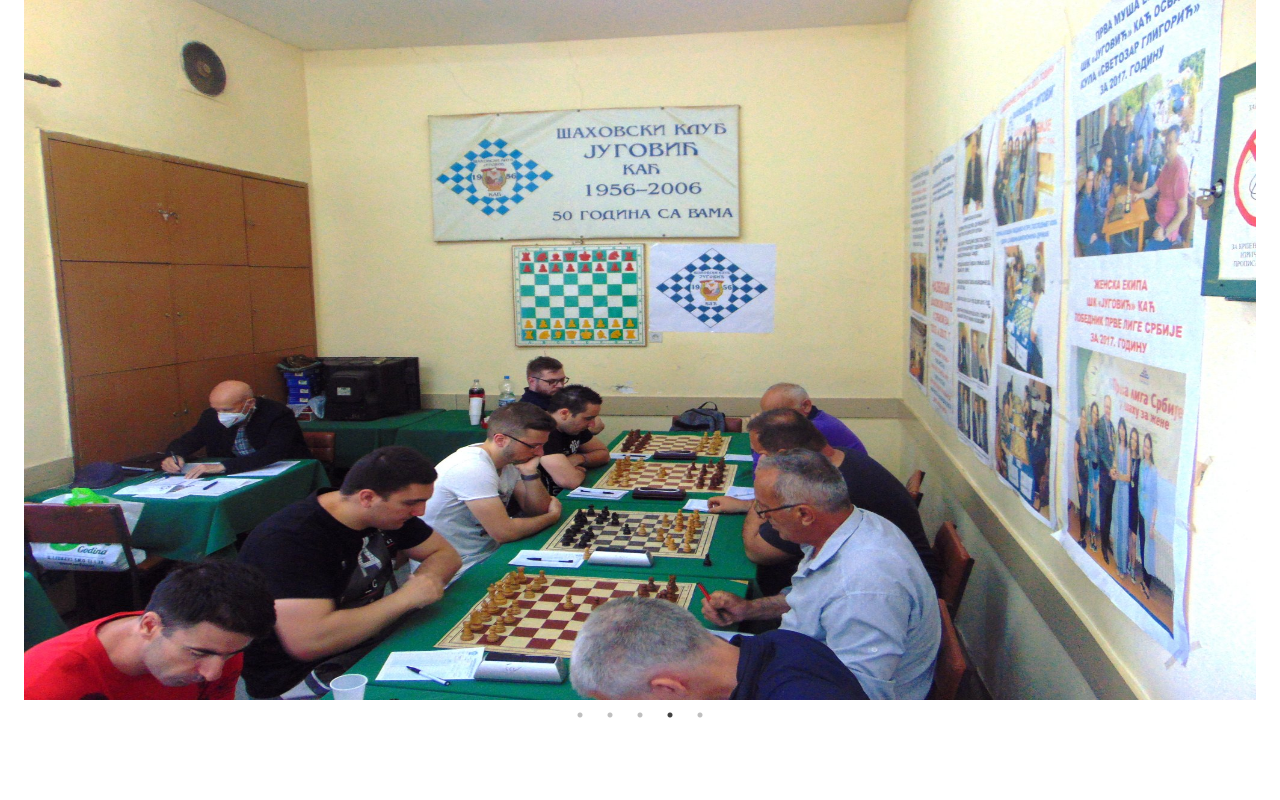
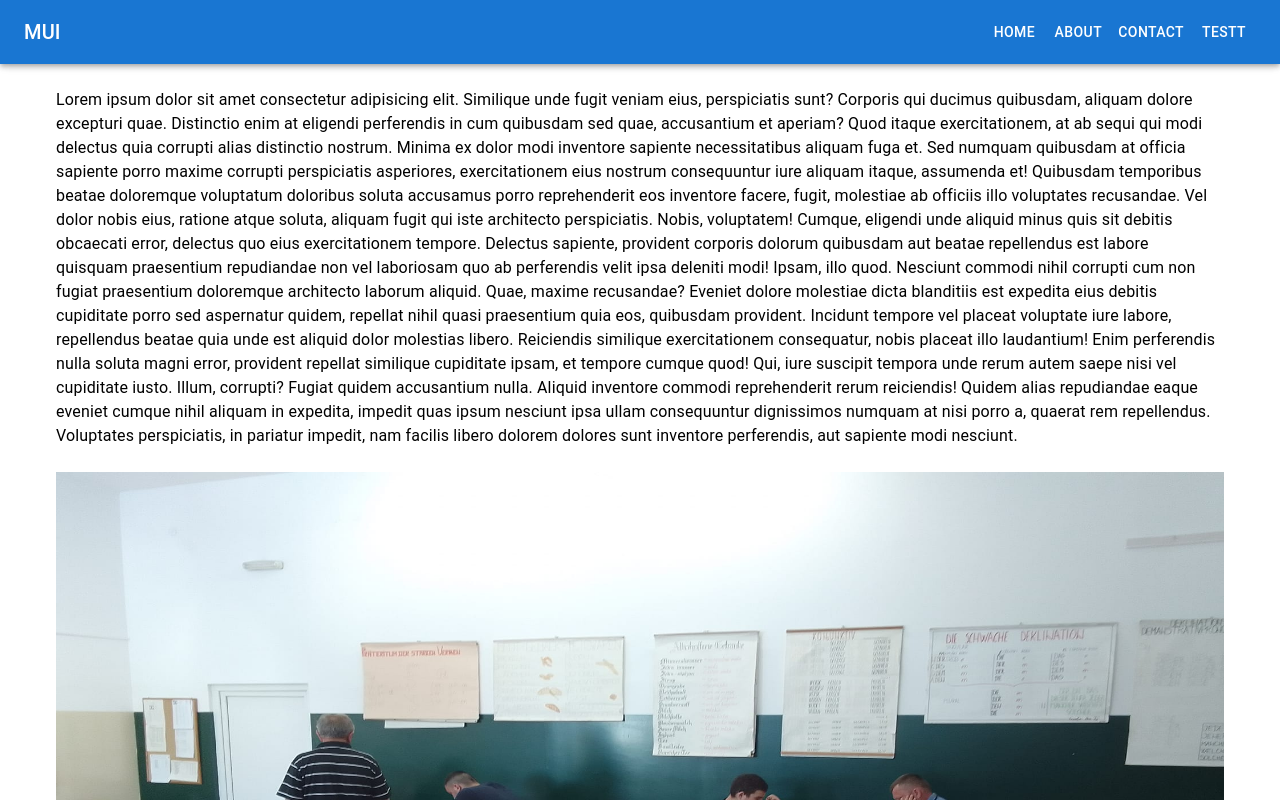
Before and after one commit to milanm98/chess-club-website, a Next.js app: page / in a window 1280 px wide. Shown: the top 800 px of the page. Built offline with nearby package versions, Linux system fonts and the light colour scheme.

Commit message:
[feat]:Implement navbar first version

```diff
--- /dev/null
+++ b/components/Navbar/index.tsx
@@ -0,0 +1,146 @@
+import AppBar from '@mui/material/AppBar'
+import Box from '@mui/material/Box'
+import Divider from '@mui/material/Divider'
+import Drawer from '@mui/material/Drawer'
+import IconButton from '@mui/material/IconButton'
+import List from '@mui/material/List'
+import ListItem from '@mui/material/ListItem'
+import ListItemButton from '@mui/material/ListItemButton'
+import ListItemText from '@mui/material/ListItemText'
+import MenuIcon from '@mui/icons-material/Menu'
+import Toolbar from '@mui/material/Toolbar'
+import Typography from '@mui/material/Typography'
+import Button from '@mui/material/Button'
+import { useState } from 'react'
+interface Props {
+  /**
+   * Injected by the documentation to work in an iframe.
+   * You won't need it on your project.
+   */
+  window?: () => Window
+}
+
+const drawerWidth = 240
+const navItems = ['Home', 'About', 'Contact', 'testt']
+
+export default function Navbar(props: Props) {
+  const { window } = props
+  const [mobileOpen, setMobileOpen] = useState(false)
+
+  const handleDrawerToggle = () => {
+    setMobileOpen(!mobileOpen)
+  }
+
+  const drawer = (
+    <Box onClick={handleDrawerToggle} sx={{ textAlign: 'center' }}>
+      <Typography variant="h6" sx={{ my: 2 }}>
+        MUI
+      </Typography>
+      <Divider />
+      <List>
+        {navItems.map((item) => (
+          <ListItem key={item} disablePadding>
+            <ListItemButton sx={{ textAlign: 'center' }}>
+              <ListItemText primary={item} />
+            </ListItemButton>
+          </ListItem>
+        ))}
+      </List>
+    </Box>
+  )
+
+  const container =
+    window !== undefined ? () => window().document.body : undefined
+
+  return (
+    <Box sx={{ display: 'flex' }}>
+      <AppBar component="nav">
+        <Toolbar>
+          <IconButton
+            color="inherit"
+            aria-label="open drawer"
+            edge="start"
+            onClick={handleDrawerToggle}
+            sx={{ mr: 2, display: { sm: 'none' } }}
+          >
+            <MenuIcon />
+          </IconButton>
+          <Typography
+            variant="h6"
+            component="div"
+            sx={{ flexGrow: 1, display: { xs: 'none', sm: 'block' } }}
+          >
+            MUI
+          </Typography>
+          <Box sx={{ display: { xs: 'none', sm: 'block' } }}>
+            {navItems.map((item) => (
+              <Button key={item} sx={{ color: '#fff' }}>
+                {item}
+              </Button>
+            ))}
+          </Box>
+        </Toolbar>
+      </AppBar>
+      <Box component="nav">
+        <Drawer
+          container={container}
+          variant="temporary"
+          open={mobileOpen}
+          onClose={handleDrawerToggle}
+          ModalProps={{
+            keepMounted: true, // Better open performance on mobile.
+          }}
+          sx={{
+            display: { xs: 'block', sm: 'none' },
+            '& .MuiDrawer-paper': {
+              boxSizing: 'border-box',
+              width: drawerWidth,
+            },
+          }}
+        >
+          {drawer}
+        </Drawer>
+      </Box>
+      <Box component="main" sx={{ p: 3 }}>
+        <Toolbar />
+        <Typography>
+          Lorem ipsum dolor sit amet consectetur adipisicing elit. Similique
+          unde fugit veniam eius, perspiciatis sunt? Corporis qui ducimus
+          quibusdam, aliquam dolore excepturi quae. Distinctio enim at eligendi
+          perferendis in cum quibusdam sed quae, accusantium et aperiam? Quod
+          itaque exercitationem, at ab sequi qui modi delectus quia corrupti
+          alias distinctio nostrum. Minima ex dolor modi inventore sapiente
+          necessitatibus aliquam fuga et. Sed numquam quibusdam at officia
+          sapiente porro maxime corrupti perspiciatis asperiores, exercitationem
+          eius nostrum consequuntur iure aliquam itaque, assumenda et! Quibusdam
+          temporibus beatae doloremque voluptatum doloribus soluta accusamus
+          porro reprehenderit eos inventore facere, fugit, molestiae ab officiis
+          illo voluptates recusandae. Vel dolor nobis eius, ratione atque
+          soluta, aliquam fugit qui iste architecto perspiciatis. Nobis,
+          voluptatem! Cumque, eligendi unde aliquid minus quis sit debitis
+          obcaecati error, delectus quo eius exercitationem tempore. Delectus
+          sapiente, provident corporis dolorum quibusdam aut beatae repellendus
+          est labore quisquam praesentium repudiandae non vel laboriosam quo ab
+          perferendis velit ipsa deleniti modi! Ipsam, illo quod. Nesciunt
+          commodi nihil corrupti cum non fugiat praesentium doloremque
+          architecto laborum aliquid. Quae, maxime recusandae? Eveniet dolore
+          molestiae dicta blanditiis est expedita eius debitis cupiditate porro
+          sed aspernatur quidem, repellat nihil quasi praesentium quia eos,
+          quibusdam provident. Incidunt tempore vel placeat voluptate iure
+          labore, repellendus beatae quia unde est aliquid dolor molestias
+          libero. Reiciendis similique exercitationem consequatur, nobis placeat
+          illo laudantium! Enim perferendis nulla soluta magni error, provident
+          repellat similique cupiditate ipsam, et tempore cumque quod! Qui, iure
+          suscipit tempora unde rerum autem saepe nisi vel cupiditate iusto.
+          Illum, corrupti? Fugiat quidem accusantium nulla. Aliquid inventore
+          commodi reprehenderit rerum reiciendis! Quidem alias repudiandae eaque
+          eveniet cumque nihil aliquam in expedita, impedit quas ipsum nesciunt
+          ipsa ullam consequuntur dignissimos numquam at nisi porro a, quaerat
+          rem repellendus. Voluptates perspiciatis, in pariatur impedit, nam
+          facilis libero dolorem dolores sunt inventore perferendis, aut
+          sapiente modi nesciunt.
+        </Typography>
+      </Box>
+    </Box>
+  )
+}
--- a/pages/index.tsx
+++ b/pages/index.tsx
@@ -1,8 +1,22 @@
 import type { NextPage } from 'next'
 import LandingPageCarousel from '../components/landing-page-carousel'
+import Head from 'next/head'
+import styles from '../styles/Home.module.css'
+import Navbar from '../components/Navbar'
 
 const Home: NextPage = () => {
-  return <LandingPageCarousel />
+  return (
+    <div className={styles.container}>
+      <Head>
+        <title>Create Next App</title>
+        <meta name="description" content="Generated by create next app" />
+        <link rel="icon" href="/favicon.ico" />
+      </Head>
+
+      <Navbar />
+      <LandingPageCarousel />
+    </div>
+  )
 }
 
 export default Home
```
Also changed, not shown: package.json (+6 -1 lines), 2 other files (tests, documents, lock files or other folders).
